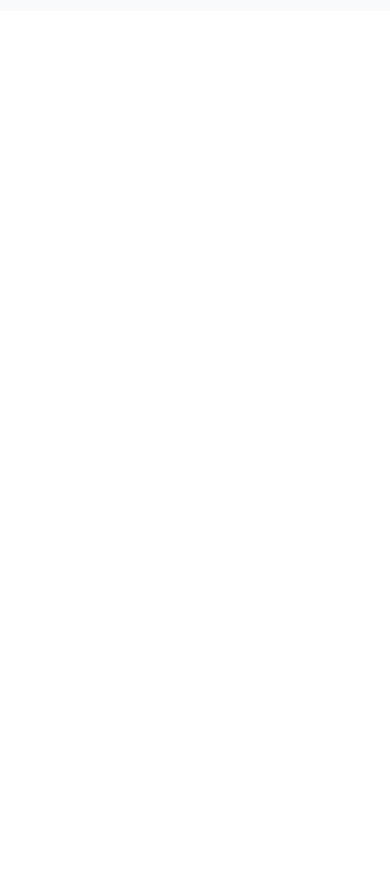
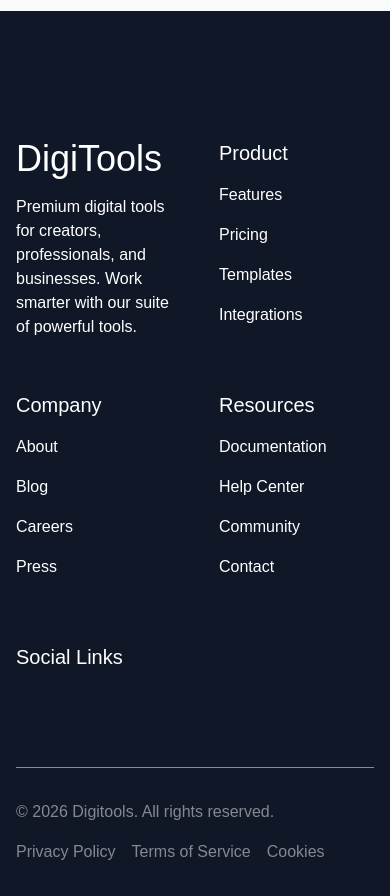
Before and after one commit to Balanced0/DigiTools, a React (Vite) app: page / in a window 390 px wide. Shown: the part 3580-4476 px from the top of the page. Before the commit the page ends 3591 px from the top, so only its background shows below. Built offline with nearby package versions, Linux system fonts and the light colour scheme.

Commit message:
Did some work on the footer section and made it responsive

```diff
--- a/src/App.jsx
+++ b/src/App.jsx
@@ -3,6 +3,7 @@ import Navbar from './components/navbar/Navbar'
 import Banner from './components/banner/Banner'
 import Stats from './components/stats/Stats'
 import Steps from './components/steps/Steps'
+import Footer from './components/footer/Footer'
 
 function App() {
   return (
@@ -11,6 +12,7 @@ function App() {
       <Banner></Banner>
       <Stats></Stats>
       <Steps></Steps>
+      <Footer></Footer>
     </>
   )
 }
--- /dev/null
+++ b/src/components/footer/Footer.jsx
@@ -0,0 +1,56 @@
+import React from 'react';
+
+const Footer = () => {
+    return (
+        <div className="bg-[#101727]">
+            <div className="container mx-auto pt-32 grid grid-cols-2 gap-12 px-4 md:grid-cols-3 lg:grid-cols-5">
+                <div className="text-white">
+                    <h3 className="mb-4 text-4xl font-medium">DigiTools</h3>
+                    <p className="text-wrap">Premium digital tools for creators, professionals, and businesses. Work smarter with our suite of powerful tools.</p>
+                </div>
+                <div className="text-white">
+                    <h4 className="text-xl font-medium mb-4">Product</h4>
+                    <p className="mb-4">Features</p>
+                    <p className="mb-4">Pricing</p>
+                    <p className="mb-4">Templates</p>
+                    <p className="mb-4">Integrations</p>
+                </div>
+                <div className="text-white">
+                    <h4 className="text-xl font-medium mb-4">Company</h4>
+                    <p className="mb-4">About</p>
+                    <p className="mb-4">Blog</p>
+                    <p className="mb-4">Careers</p>
+                    <p className="mb-4">Press</p>
+                </div>
+                <div className="text-white">
+                    <h4 className="text-xl font-medium mb-4">Resources</h4>
+                    <p className="mb-4">Documentation</p>
+                    <p className="mb-4">Help Center</p>
+                    <p className="mb-4">Community</p>
+                    <p className="mb-4">Contact</p>
+                </div>
+                <div className="text-white">
+                    <h4 className="text-xl font-medium mb-4">Social Links</h4>
+                    <div>
+
+                    </div>
+                </div>
+            </div>
+            <div className="container mx-auto px-4 mt-20 mb-8">
+                <div className="border-t border-white opacity-50"></div>
+            </div>
+            <div className="text-white container mx-auto pb-8 flex flex-wrap justify-between px-4">
+                <div className="mb-4 mr-8 md:mb-0">
+                    <p className="text-[#FAFAFA]/50">© 2026 Digitools. All rights reserved.</p>
+                </div>
+                <div className="flex gap-4">
+                    <p className="text-[#FAFAFA]/50">Privacy Policy</p>
+                    <p className="text-[#FAFAFA]/50">Terms of Service</p>
+                    <p className="text-[#FAFAFA]/50">Cookies</p>
+                </div>
+            </div>
+        </div>
+    );
+};
+
+export default Footer;
```
